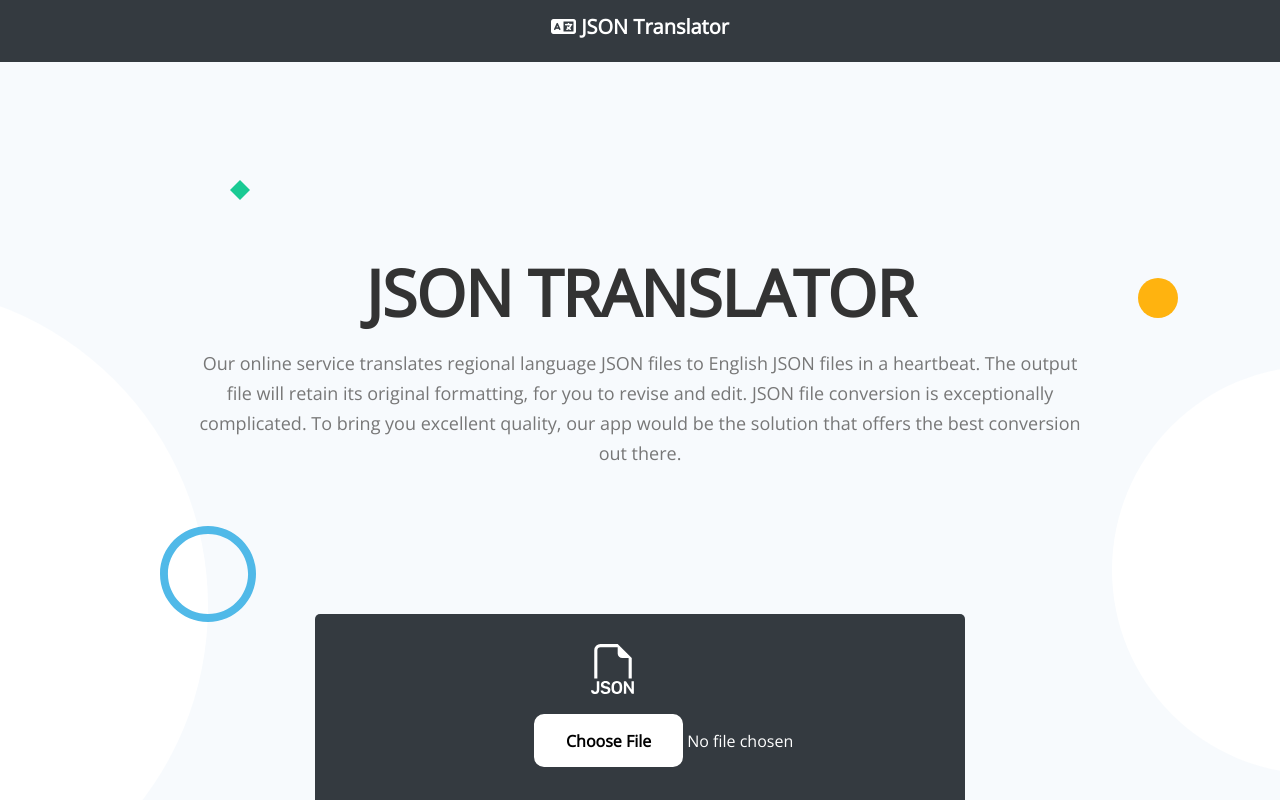
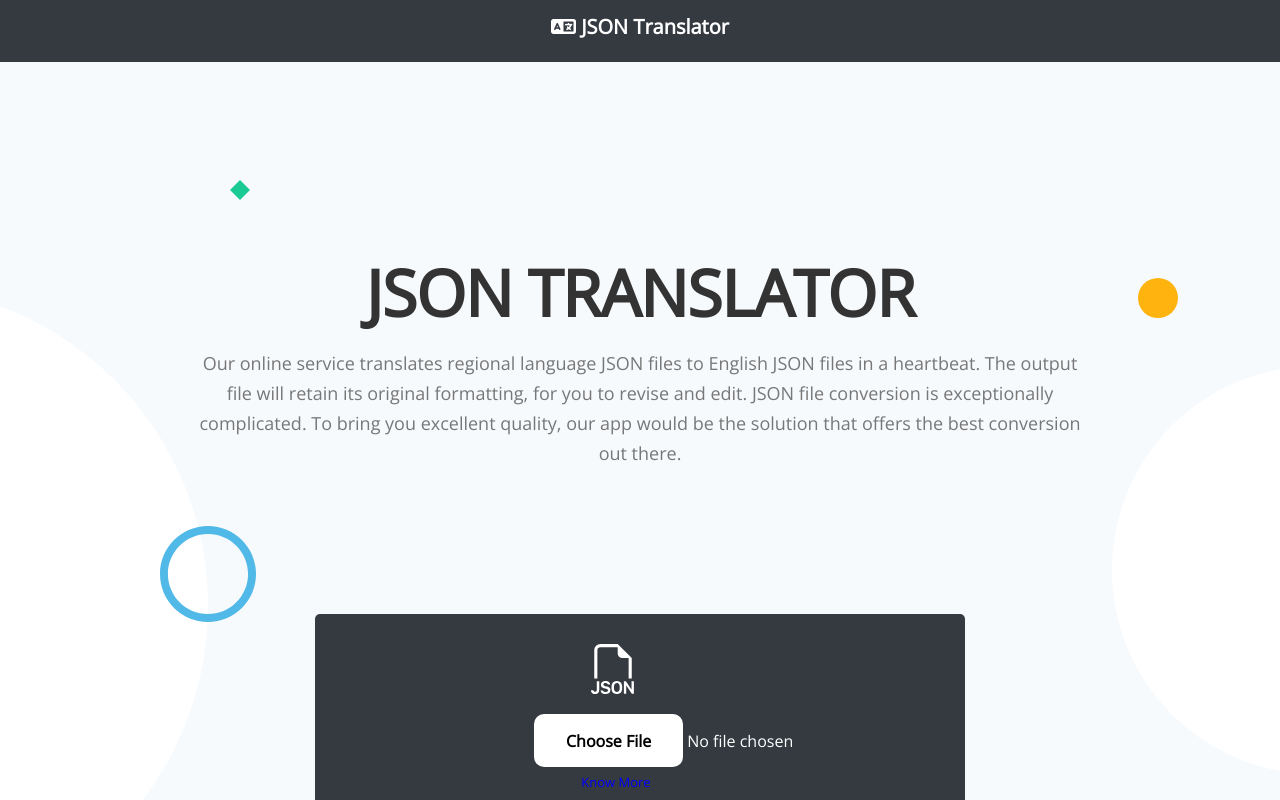
Before and after one commit to hrudai2002/codefiesta-hackathon, a React (Create React App) app in the folder frontend/: page / in a window 1280 px wide. Shown: the top 800 px of the page. Built offline with nearby package versions, Linux system fonts and the light colour scheme.

Commit message:
know more added

```diff
--- a/frontend/src/components/Header.js
+++ b/frontend/src/components/Header.js
@@ -3,6 +3,7 @@ import greenDiamond from './styles/images/decorative-green-diamond.svg'
 import blueCircle from './styles/images/decorative-blue-circle.svg'
 import whiteCircle from './styles/images/decorative-white-circle.svg'
 import yellowCircle from './styles/images/decorative-yellow-circle.svg'
+import phone from './styles/images/phone.png'
 import Translate from './Translate'
 import './styles/bootstrap.css'
 import './styles/styles.css'
@@ -38,7 +39,7 @@ const Header = () => {
         <div class="container">
           <div class="row">
             <div class="col-lg-12">
-              <div class="text-container">
+              <div class="text-container mb-10">
                 <h1>JSON TRANSLATOR</h1>
                 <p class="p-large p-heading">
                   Our online service translates regional language JSON files to
--- a/frontend/src/components/Translate.js
+++ b/frontend/src/components/Translate.js
@@ -94,7 +94,16 @@ const Translate = () => {
             </svg>
           </div>
           <input type="file" onChange={uploadFile} id="inputFile" />
-          <br />
+          <p style={{ marginRight: "48px"}}>
+            <a
+              href="https://pastebin.com/ESALr3XL"
+              target="_blank"
+              rel="noreferrer"
+               style={{ color: "blue", textDecoration: "none" }}
+            >
+              Know More
+            </a>
+          </p>
 
           {translate && (
             <button className="bttn" onClick={translateFile}>
```
